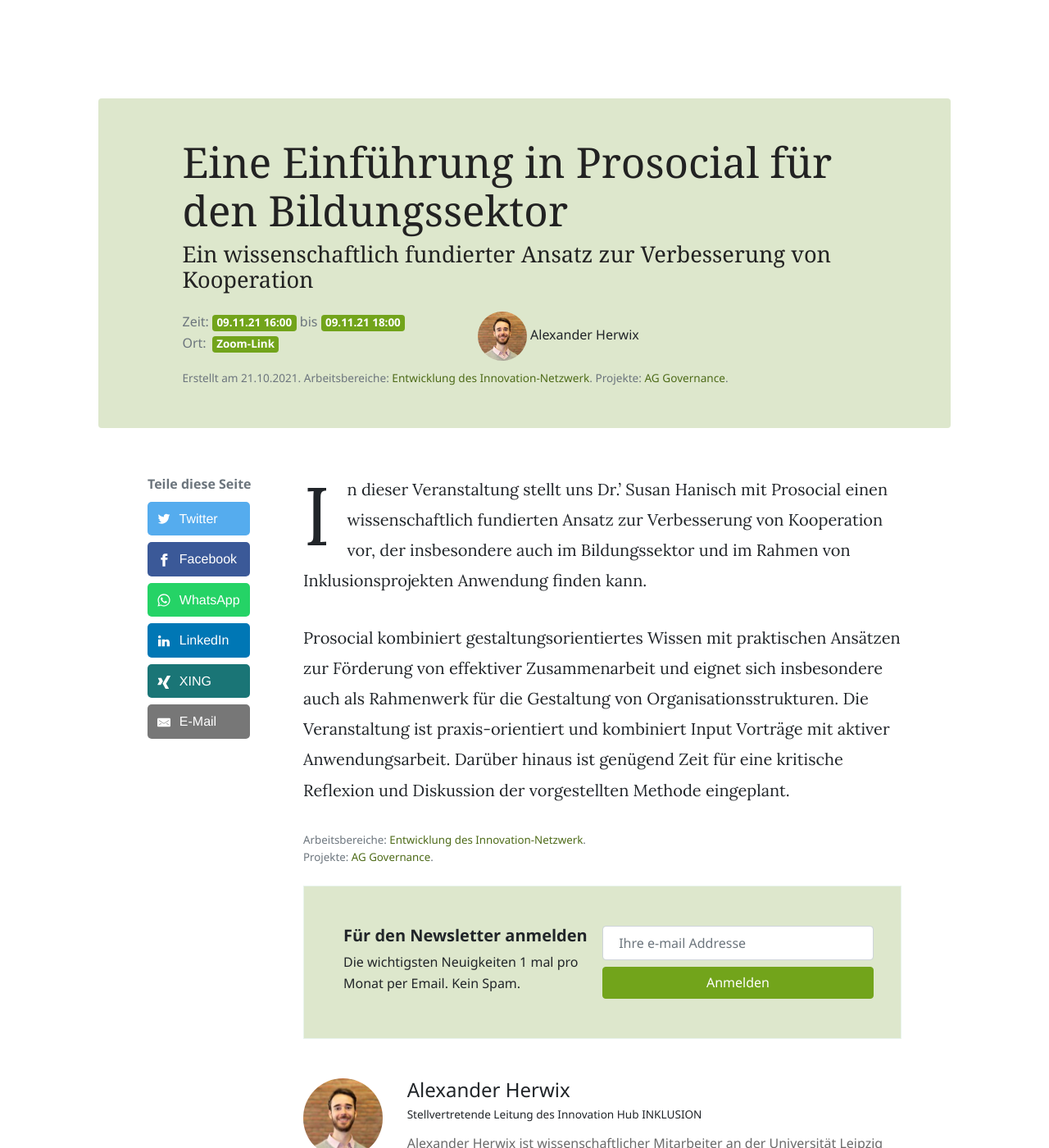
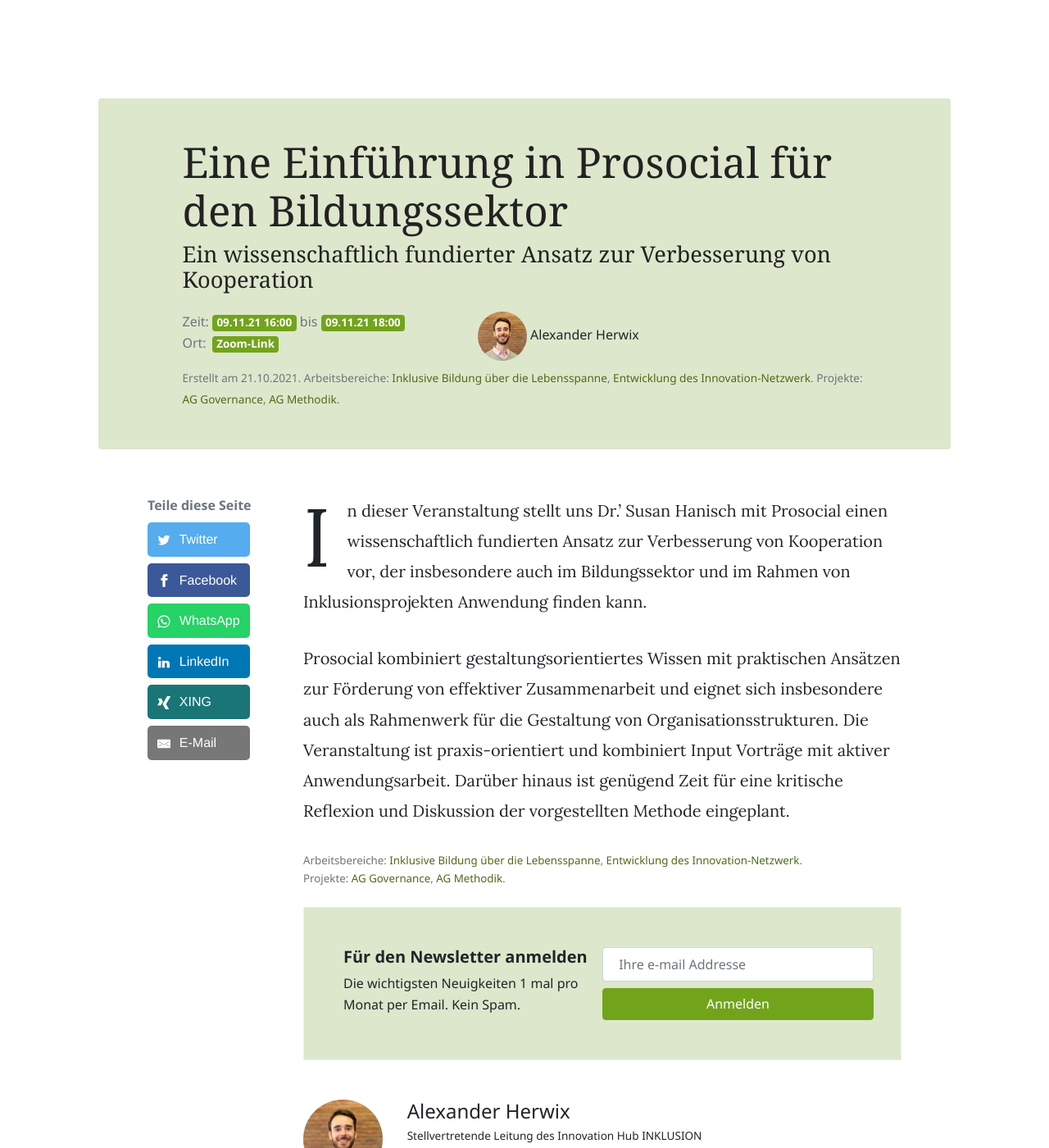
Before and after one commit to innovation-hub-inklusion/innovation-hub-inklusion.github.io, a Jekyll site: the page built from _events/webinar-prosocial.md, in a window 1280 px wide and 1400 px high. Shown: the whole window at 82% size. Built offline with Jekyll 4.4.1, drawn with Linux system fonts in a browser that asks for light colours.

Commit message:
Update content

```diff
--- a/_events/webinar-prosocial.md
+++ b/_events/webinar-prosocial.md
@@ -6,8 +6,8 @@ event_id: 20211109-PROSOCIAL
 event_date_start: 2021-11-09 16:00:00
 event_date_end: 2021-11-09 18:00:00
 event_location: "[Zoom-Link](https://uni-leipzig.zoom.us/j/67169020155?pwd=N1pqaGNUY3F0bkxqblBiL3dGMDRyUT09)"
-workareas: [ AB-1 ]
-projects: [ AG-GOVERNANCE ]
+workareas: [ AB-1, AB-2 ]
+projects: [ AG-GOVERNANCE, AG-METHODIK ]
 ---
 
 In dieser Veranstaltung stellt uns Dr.' Susan Hanisch mit Prosocial einen wissenschaftlich fundierten Ansatz zur Verbesserung von Kooperation vor, der insbesondere auch im Bildungssektor und im Rahmen von Inklusionsprojekten Anwendung finden kann.
--- a/_posts/2021-10-01-veranstaltung-prosocial.md
+++ b/_posts/2021-10-01-veranstaltung-prosocial.md
@@ -2,8 +2,8 @@
 title:  Webinar zu Prosocial
 subtitle: Eine Einführung in Prosocial für den Bildungssektor
 author: alex
-workareas: [ AB-1 ]
-projects: [ AG-GOVERNANCE ]
+workareas: [ AB-1, AB-2 ]
+projects: [ AG-GOVERNANCE, AG-METHODIK ]
 events: [20211109-PROSOCIAL]
 ---
 
```
